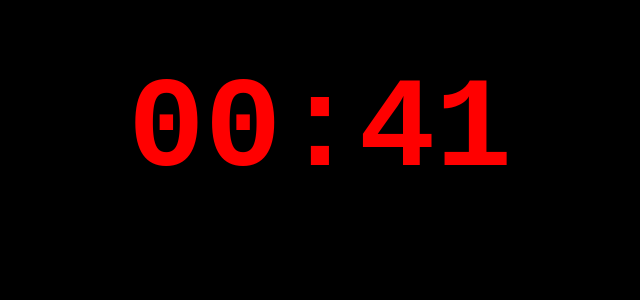
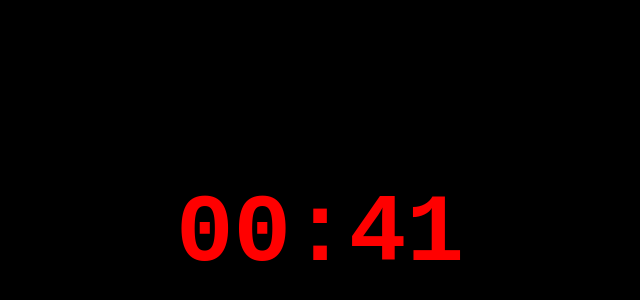
Before and after one commit to dmereu/nextcron, a plain HTML site: page index.html in a window 1280 px wide. Shown: the part 166-466 px from the top of the page, without its empty margins (320-960 px from the left). Drawn offline with Linux system fonts and the light colour scheme.

Commit message:
Update index.html

```diff
--- a/index.html
+++ b/index.html
@@ -1,22 +1,22 @@
 <body>
-<p class="timer" id="demo"></p>
+<p id="timer"></p>
 </body>
 
 <style>
 body {
   background-color: black;
-  height: 400px;
   display: flex;
-  margin: 6em;
   align-items: center;
   justify-content: center;
+  margin: 0px;
 }
 
-.timer {
+#timer {
 	font-family: 'Courier New', monospace;
 	font-weight: bold;
-	font-size: 8em;
+	font-size: 6em;
 	color: red;
+    margin: 0px;
 }
 </style>
 
@@ -31,7 +31,7 @@ var x = setInterval(function() {
 	var distance = evenMinute - now;
 	var minutes = Math.floor((distance % (1000 * 60 * 60)) / (1000 * 60));
 	var seconds = Math.floor((distance % (1000 * 60)) / 1000);
-	document.getElementById("demo").innerHTML = String(minutes).padStart(2, '0') + ":" + String(seconds).padStart(2, '0');
+	document.getElementById("timer").innerHTML = String(minutes).padStart(2, '0') + ":" + String(seconds).padStart(2, '0');
 	if (distance < 0) {clearInterval(x); document.getElementById("demo").innerHTML = "BOOM!";}
 }, 1000);
 </script>
```
